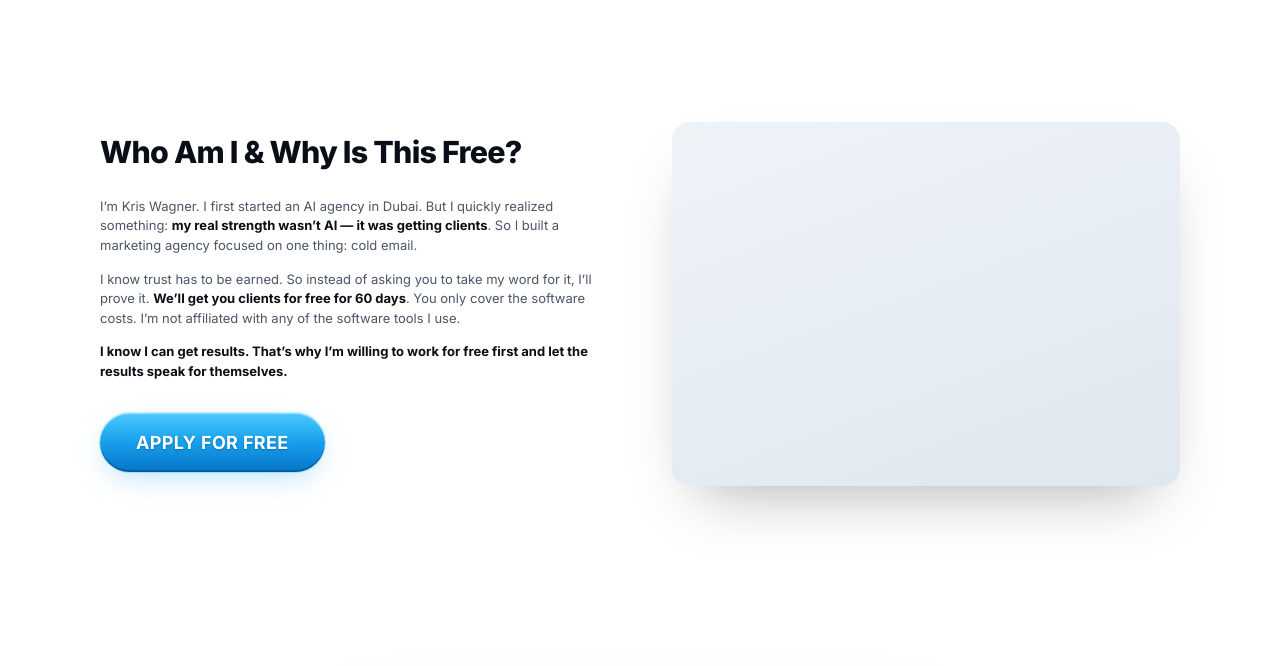
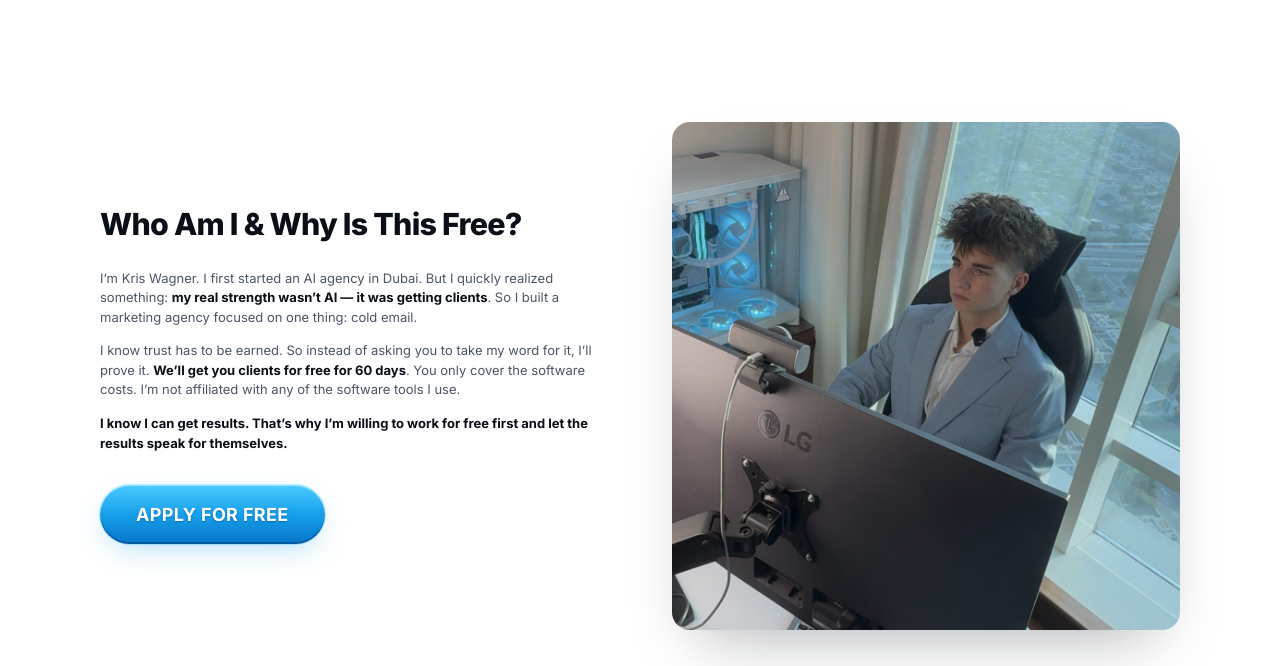
Before and after one commit to Adelvo/AdelvoGlobalVSL, a plain HTML site: page index.html in a window 1280 px wide. Shown: the part 980-1646 px from the top of the page. Drawn offline with Linux system fonts and the light colour scheme.

Commit message:
Add Kris photo to Who Am I section
Co-Authored-By: Claude Opus 5.5 <noreply@anthropic.com>

```diff
--- a/css/styles.css
+++ b/css/styles.css
@@ -713,7 +713,8 @@ h1, h2, h3, p {
 }
 
 .why__media img {
-  object-position: 45% 40%;
+  aspect-ratio: 1 / 1;
+  object-position: 50% 40%;
 }
 
 .why__placeholder {
--- a/index.html
+++ b/index.html
@@ -172,7 +172,7 @@
         </div>
 
         <div class="why__media">
-          <div class="why__placeholder" aria-hidden="true"></div>
+          <img src="assets/kris-wagner.jpg" alt="Kris Wagner working at his desk overlooking Dubai" width="1100" height="1100" loading="lazy" decoding="async" />
         </div>
 
       </div>
```
Also changed, not shown: assets/kris-wagner.jpg (added).
